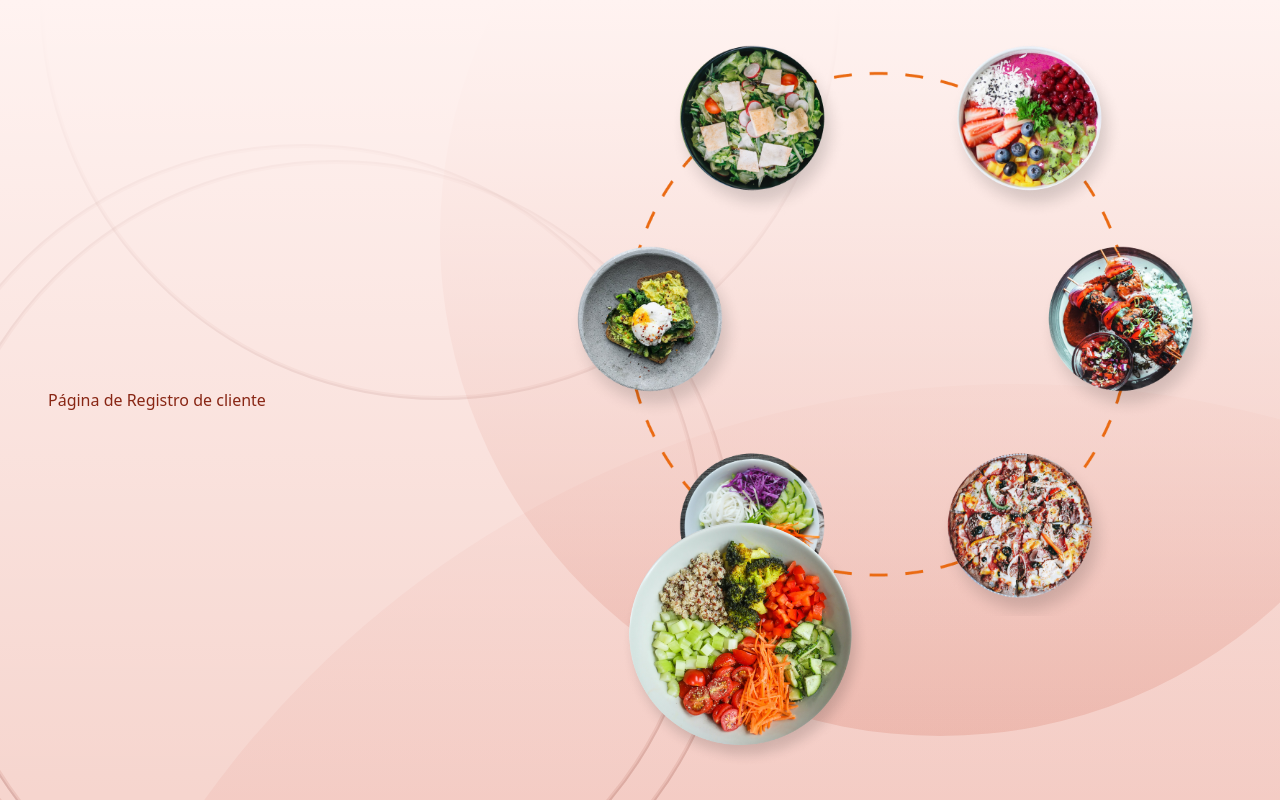
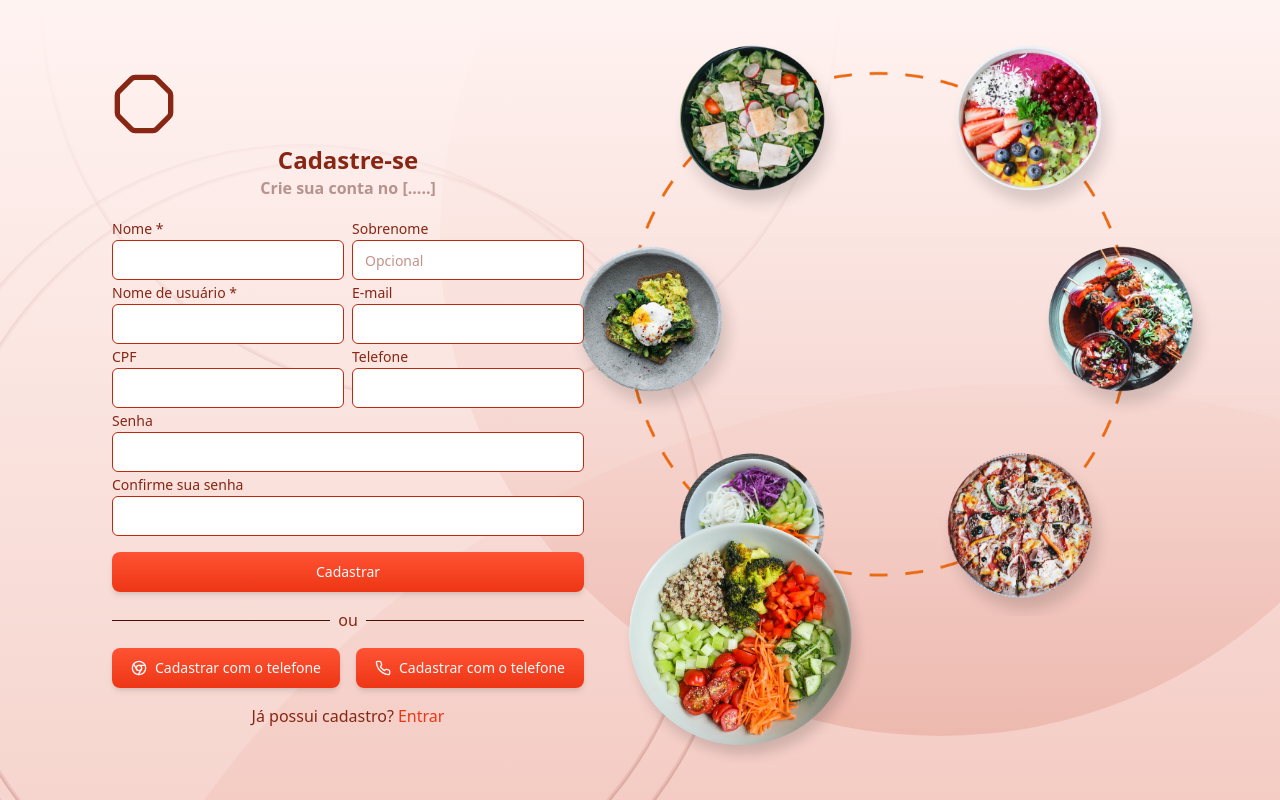
Before and after one commit to fernando-pacheco/projeto-restaurante, a React (Vite) app in the folder frontend/: page /register in a window 1280 px wide. Built offline with nearby package versions, Linux system fonts and the light colour scheme.

Commit message:
[frontend] feat: formulário de cadastro de cliente

```diff
--- a/frontend/src/pages/auth/register/cliente.tsx
+++ b/frontend/src/pages/auth/register/cliente.tsx
@@ -1,9 +1,191 @@
-import { AuthBase } from "@/components/organisms/auth-base"
+import Cookies from "js-cookie"
+import { FormEvent, useState } from "react"
+import { Label } from "@/components/molecules/label"
+import { Input } from "@/components/molecules/input"
+import { Button } from "@/components/molecules/button"
+import { useNavigate } from "react-router-dom"
+import { FormAuthBase } from "@/components/organisms/form-auth-base"
+import { setupToast } from "@/utils/setup-toast"
+import { AxiosResponse } from "axios"
+import { TelefoneService } from "@/service/telefone"
+import { ClienteService } from "@/service/cliente"
 
 export function RegisterCliente() {
+    const navigate = useNavigate()
+    const [error, setError] = useState("")
+    console.log(error)
+
+    const MESSAGES = {
+        success: {
+            title: "Bem-vindo ao sistema!",
+            description: "Login realizado com sucesso.",
+        },
+        error: {
+            title: "Problema ao realizar o cadastro.",
+        },
+    }
+
+    function passwordValidate(senha: string, confirmacaoSenha: string) {
+        if (senha === confirmacaoSenha) {
+            return confirmacaoSenha
+        } else {
+            setError("Senhas não coincidem.")
+        }
+    }
+
+    function formatBodyCliente(formData: FormData) {
+        const senha = passwordValidate(
+            formData.get("senha") as string,
+            formData.get("confirmacaoSenha") as string
+        )
+
+        return {
+            nome_usuario: formData.get("nomeUsuario") as string,
+            cpf: formData.get("cpf") as string,
+            email: formData.get("email") as string,
+            nome: formData.get("nome") as string,
+            senha: senha as string,
+            sobrenome: formData.get("sobrenome") as string,
+        }
+    }
+
+    function handleSuccess(response: AxiosResponse) {
+        const { access_token } = response?.data
+
+        Cookies.set("jwt_token", access_token, {
+            secure: true,
+            sameSite: "strict",
+        })
+
+        setupToast({
+            status: "success",
+            title: MESSAGES.success.title,
+            description: MESSAGES.success.description,
+        })
+
+        navigate("/login")
+    }
+
+    function handleResponse(formData: FormData, response: AxiosResponse) {
+        if (response.status === 201) {
+            console.log(response.data)
+            registerTelefone(formData, response.data.id)
+            handleSuccess(response)
+        } else {
+            setupToast({
+                status: "error",
+                title: MESSAGES.error.title,
+                description: response.data.message,
+            })
+        }
+    }
+
+    async function handleSubmit(e: FormEvent<HTMLFormElement>) {
+        e.preventDefault()
+        const service = new ClienteService()
+        const formData = new FormData(e.currentTarget)
+        const bodyCliente = formatBodyCliente(formData)
+
+        if (!error) {
+            const response = await service.clienteRegister(bodyCliente)
+            handleResponse(formData, response as AxiosResponse)
+        }
+    }
+
+    async function registerTelefone(formData: FormData, clienteID: string) {
+        console.log(clienteID)
+        const service = new TelefoneService()
+        const bodyTelefone = formatBodyTelefone(formData, clienteID)
+        await service.telefoneRegister(bodyTelefone)
+    }
+
+    function formatBodyTelefone(formData: FormData, clienteID: string) {
+        return {
+            numero: formData.get("numero") as string,
+            cliente_id: clienteID as string,
+        }
+    }
+
     return (
-        <AuthBase>
-            <>Página de Registro de cliente</>
-        </AuthBase>
+        <FormAuthBase
+            title="Cadastre-se"
+            subtitle="Crie sua conta no [.....]"
+            form={
+                <form onSubmit={handleSubmit}>
+                    <div className="flex justify-between space-x-2">
+                        <div className="flex-1">
+                            <Label>Nome *</Label>
+                            <Input id="nome" name="nome" type="text" />
+                        </div>
+                        <div className="flex-1">
+                            <Label>Sobrenome</Label>
+                            <Input
+                                id="sobrenome"
+                                name="sobrenome"
+                                type="text"
+                                placeholder="Opcional"
+                            />
+                        </div>
+                    </div>
+                    <div className="flex justify-between space-x-2">
+                        <div className="flex-1">
+                            <Label>Nome de usuário *</Label>
+                            <Input
+                                id="nome_usuario"
+                                name="nomeUsuario"
+                                type="text"
+                            />
+                        </div>
+                        <div className="flex-1">
+                            <Label>E-mail</Label>
+                            <Input id="email" name="email" type="text" />
+                        </div>
+                    </div>
+                    <div className="flex justify-between space-x-2">
+                        <div className="flex-1">
+                            <Label>CPF</Label>
+                            <Input id="cpf" name="cpf" type="text" />
+                        </div>
+                        <div className="flex-1">
+                            <Label>Telefone</Label>
+                            <Input id="numero" name="numero" type="text" />
+                        </div>
+                    </div>
+                    <div className="flex flex-col">
+                        <div className="flex-1">
+                            <Label>Senha</Label>
+                            <Input id="senha" name="senha" type="password" />
+                        </div>
+                        <div className="flex-1">
+                            <Label>Confirme sua senha</Label>
+                            <Input
+                                id="confirmacaoSenha"
+                                name="confirmacaoSenha"
+                                type="password"
+                            />
+                        </div>
+                    </div>
+                    <Button
+                        type="submit"
+                        className="w-full mt-4"
+                        variant="primary"
+                    >
+                        Cadastrar
+                    </Button>
+                </form>
+            }
+            typeForm="register"
+            footerForm={
+                <div className="flex justify-center mt-4 space-x-1">
+                    <span>Já possui cadastro?</span>
+                    <button
+                        className="text-salmon-600 hover:underline hover:text-salmon-700"
+                        onClick={() => navigate("/login")}
+                    >
+                        Entrar
+                    </button>
+                </div>
+            }
+        />
     )
 }
```
